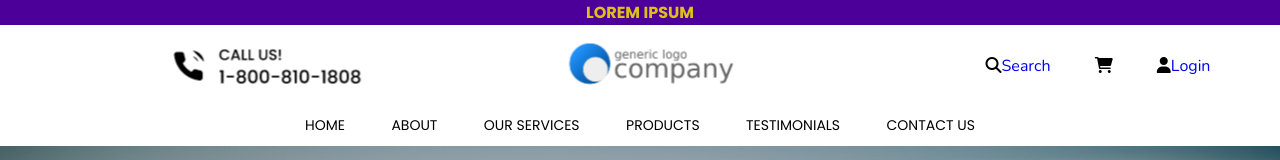
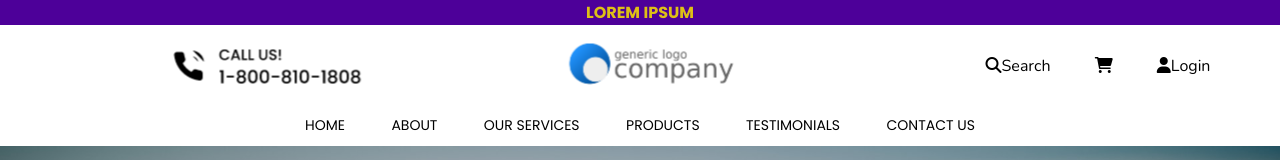
Before and after one commit to sonika21/water-website, a plain HTML site: page index.html in a window 1280 px wide. Shown: the top 160 px of the page. Drawn offline with nearby package versions, Linux system fonts and the light colour scheme.

Commit message:
Add files via upload

```diff
--- a/style.css
+++ b/style.css
@@ -38,6 +38,7 @@ header .headercontent .hpart{
     text-align: center;
 }
 
+header .headercontent .headeroptions a,
 header .headercontent .headeroptions a i{
     color: black;
 }
```
